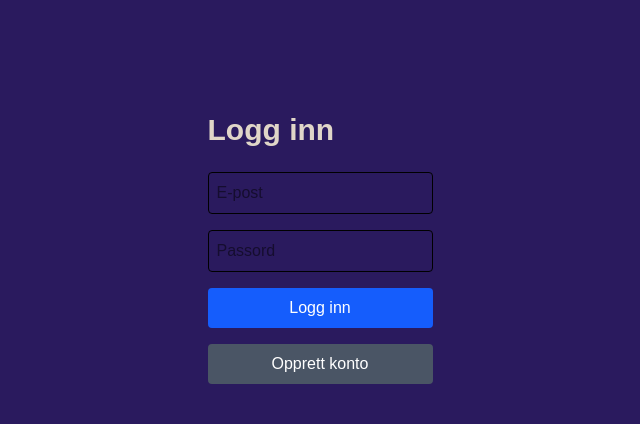
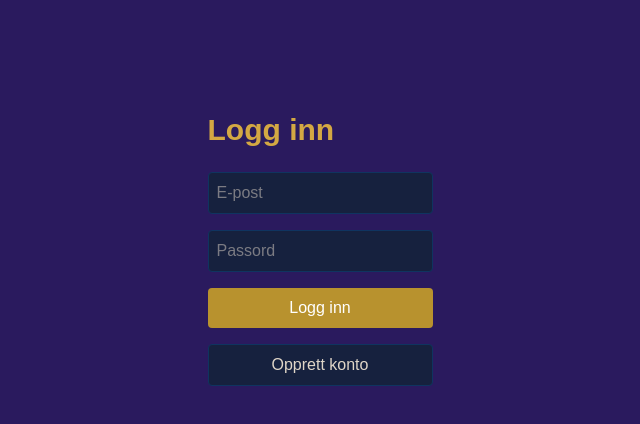
Before and after one commit to Bjarnebrur/min-app, a Next.js app: page /login in a window 1280 px wide. Shown: the top 424 px of the page, without its empty margins (320-960 px from the left). Built offline with nearby package versions, Linux system fonts and the light colour scheme; no server answers.

Commit message:
mørkt tema på dailys og login

```diff
--- a/app/dailys/page.tsx
+++ b/app/dailys/page.tsx
@@ -26,7 +26,6 @@ export default function DailysPage() {
       .eq("completed_date", today);
     if (completions) setCompletedIds(completions.map((c) => c.daily_id));
 
-    // Beregn streak
     let currentStreak = 0;
     let checkDate = new Date();
     while (true) {
@@ -65,28 +64,32 @@ export default function DailysPage() {
 
   return (
     <main className="p-8 max-w-md mx-auto mt-10">
-      <Link href="/" className="text-blue-600 hover:underline text-sm mb-4 inline-block">← Tilbake</Link>
-      <h1 className="text-3xl font-bold mb-2">☀ Dailys</h1>
-      <p className="text-gray-500 mb-6">Streak: {streak} dager på rad</p>
+      <Link href="/" className="text-[var(--gold)] hover:underline text-sm mb-4 inline-block">← Tilbake</Link>
+      <h1 className="text-3xl font-bold mb-2 text-[var(--gold)]">☀ Dailys</h1>
+      <p className="text-[var(--yellow)] mb-6">🔥 Streak: {streak} dager på rad</p>
 
       <ul className="flex flex-col gap-3">
         {dailys.map((daily) => {
           const done = completedIds.includes(daily.id);
           return (
-            <li key={daily.id} className={`border p-4 rounded-lg flex justify-between items-center ${done ? "bg-green-50 border-green-300" : ""}`}>
+            <li key={daily.id} className={`border p-4 rounded-lg flex justify-between items-center ${
+              done
+                ? "bg-[var(--green)] border-[var(--green-light)]"
+                : "bg-[var(--card-bg)] border-[var(--card-border)]"
+            }`}>
               <div>
-                <p className={`font-bold ${done ? "line-through text-green-700" : ""}`}>{daily.title}</p>
-                <p className="text-gray-500 text-sm">{daily.description}</p>
+                <p className={`font-bold ${done ? "line-through text-green-200" : "text-[var(--foreground)]"}`}>{daily.title}</p>
+                <p className={`text-sm ${done ? "text-green-300" : "text-[var(--gray)]"}`}>{daily.description}</p>
               </div>
               {!done && (
                 <button
                   onClick={() => handleComplete(daily.id)}
-                  className="bg-green-600 text-white px-3 py-1 rounded text-sm hover:bg-green-700"
+                  className="bg-[var(--green)] text-white px-3 py-1 rounded text-sm hover:bg-[var(--green-light)]"
                 >
                   Fullført
                 </button>
               )}
-              {done && <span className="text-green-600 font-bold">✓</span>}
+              {done && <span className="text-green-200 font-bold text-xl">✓</span>}
             </li>
           );
         })}
--- a/app/login/page.tsx
+++ b/app/login/page.tsx
@@ -33,32 +33,32 @@ export default function LoginPage() {
 
   return (
     <main className="p-8 max-w-sm mx-auto mt-20">
-      <h1 className="text-3xl font-bold mb-6">Logg inn</h1>
-      {error && <p className="text-red-500 mb-4">{error}</p>}
+      <h1 className="text-3xl font-bold mb-6 text-[var(--gold)]">Logg inn</h1>
+      {error && <p className="text-[var(--red)] mb-4">{error}</p>}
       <form className="flex flex-col gap-4">
         <input
           type="email"
           placeholder="E-post"
           value={email}
           onChange={(e) => setEmail(e.target.value)}
-          className="border p-2 rounded text-black"
+          className="bg-[var(--card-bg)] border border-[var(--card-border)] p-2 rounded text-[var(--foreground)]"
         />
         <input
           type="password"
           placeholder="Passord"
           value={password}
           onChange={(e) => setPassword(e.target.value)}
-          className="border p-2 rounded text-black"
+          className="bg-[var(--card-bg)] border border-[var(--card-border)] p-2 rounded text-[var(--foreground)]"
         />
         <button
           onClick={handleLogin}
-          className="bg-blue-600 text-white p-2 rounded hover:bg-blue-700"
+          className="bg-[var(--gold-dark)] text-white p-2 rounded hover:bg-[var(--gold)]"
         >
           Logg inn
         </button>
         <button
           onClick={handleSignUp}
-          className="bg-gray-600 text-white p-2 rounded hover:bg-gray-700"
+          className="bg-[var(--card-bg)] border border-[var(--card-border)] text-[var(--foreground)] p-2 rounded hover:border-[var(--gold)]"
         >
           Opprett konto
         </button>
```
